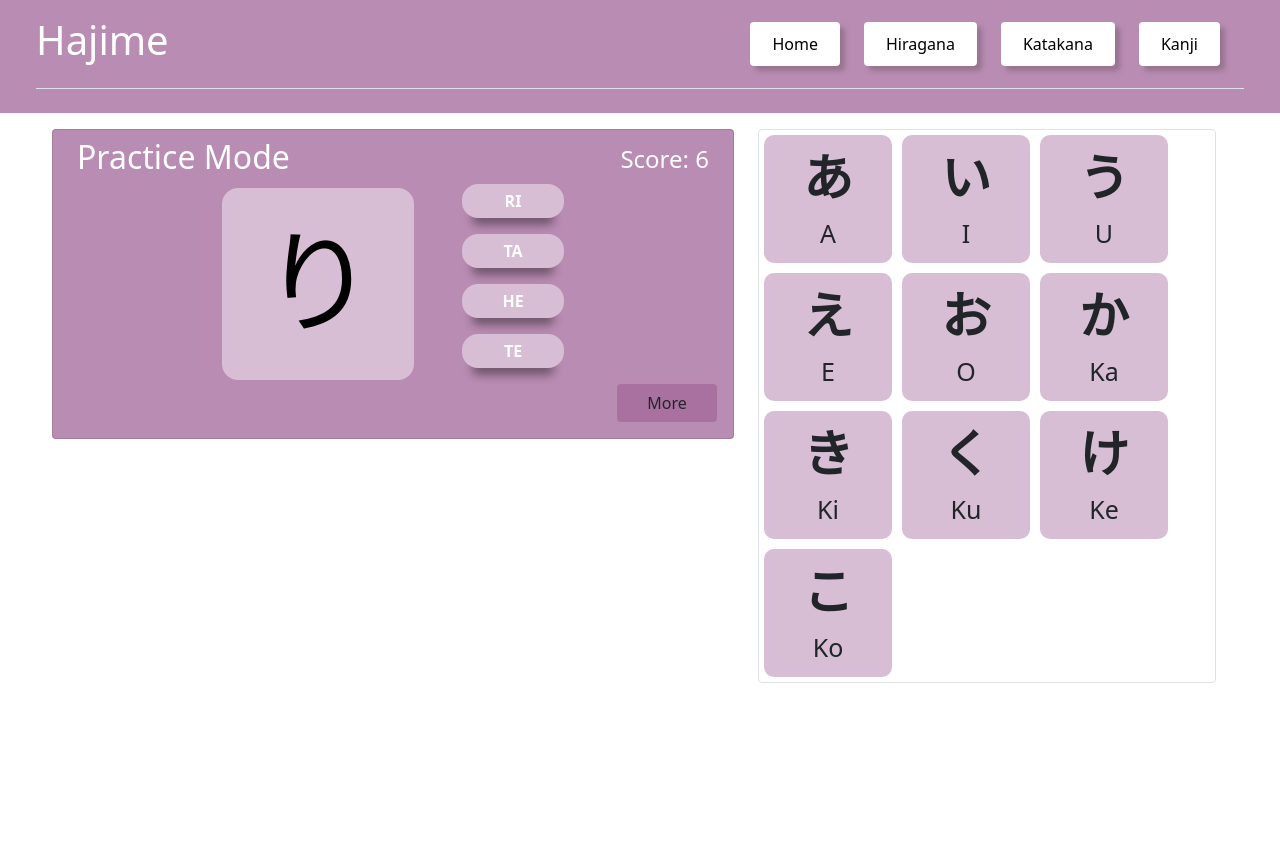
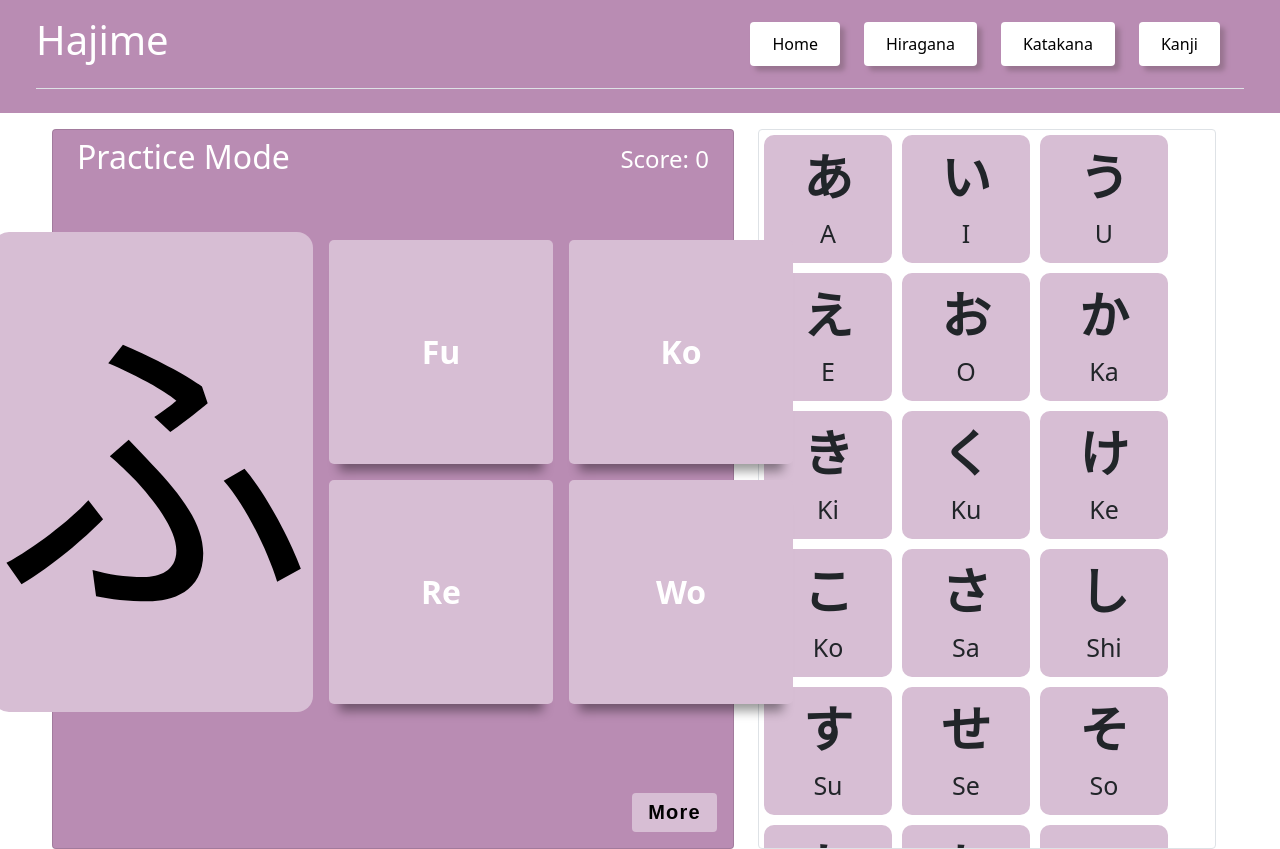
Before and after one commit to CesarMtzV/Hajime-Web, a React (Create React App) app: page /hiragana in a window 1280 px wide. Before the commit the page ends 800 px from the top, so only its background shows below. Built offline with nearby package versions, Linux system fonts and the light colour scheme.

Commit message:
V2.Hiragana page

```diff
--- a/package.json
+++ b/package.json
@@ -8,8 +8,10 @@
     "@testing-library/react": "^12.1.3",
     "@testing-library/user-event": "^13.5.0",
     "bootstrap": "^5.1.3",
+    "framer-motion": "^6.3.3",
     "react": "^17.0.2",
     "react-dom": "^17.0.2",
+    "react-hot-toast": "^2.2.0",
     "react-router-dom": "^6.3.0",
     "react-scripts": "5.0.0",
     "styled-components": "^5.3.5",
--- a/src/views/HiraganaPracticeView.js
+++ b/src/views/HiraganaPracticeView.js
@@ -1,6 +1,7 @@
-const HiraganaPracticeView = () => {
-    //const hiragana = ['あ', 'い', 'う', 'え', 'お', 'か', 'き', 'く', 'け', 'こ', 'さ', 'し', 'す', 'せ', 'そ', 'た', 'ち', 'つ', 'て', 'と', 'な', 'に', 'ぬ', 'ね', 'の', 'は', 'ひ', 'ふ', 'へ', 'ほ', 'ま', 'み', 'む', 'め', 'も', 'や', 'ゆ', 'よ', 'ら', 'り', 'る', 'れ', 'ろ', 'わ', 'を']
-    //const hiraganaSound = ['A', 'I', 'U', 'E', 'O', 'Ka', 'Ki', 'Ku', 'Ke', 'Ko', 'Sa', 'Shi', 'Su', 'Se', 'So', 'Ta', 'Chi', 'Tsu', 'Te', 'To', 'Na', 'Ni', 'Nu', 'Ne', 'No', 'Ha', 'Hi', 'Fu', 'He', 'Ho', 'Ma', 'Mi', 'Mu', 'Me', 'Mo', 'Ya', 'Yu', 'Yo', 'Ra', 'Ri', 'Ru', 'Re', 'Ro', 'Wa', 'Wo']
+import React, { useState } from "react";
+import toast, { Toaster } from "react-hot-toast";
+import { motion } from "framer-motion";
+
 const hira  = {
     'あ' : 'A',
     'い' : 'I',
@@ -11,59 +12,143 @@ const HiraganaPracticeView = () => {
     'き' : 'Ki',
     'く' : 'Ku',
     'け' : 'Ke',
-        'こ' : 'Ko'
+    'こ' : 'Ko',
+    'さ' : 'Sa',
+    'し' : 'Shi',
+    'す' : 'Su',
+    'せ' : 'Se',
+    'そ' : 'So',
+    'た' : 'Ta',
+    'ち' : 'Chi',
+    'つ' : 'Tsu',
+    'て' : 'Te',
+    'と' : 'To',
+    'な' : 'Na',
+    'に' : 'Ni',
+    'ぬ' : 'Nu',
+    'ね' : 'Ne',
+    'の' : 'No',
+    'は' : 'Ha',
+    'ひ' : 'Hi',
+    'ふ' : 'Fu',
+    'へ' : 'He',
+    'ほ' : 'Ho',
+    'ま' : 'Ma',
+    'み' : 'Mi',
+    'む' : 'Mu',
+    'め' : 'Me',
+    'も' : 'Mo',
+    'や' : 'Ya',
+    'ゆ' : 'Yu',
+    'よ' : 'Yo',
+    'ら' : 'Ra',
+    'り' : 'Ri',
+    'る' : 'Ru',
+    'れ' : 'Re',
+    'ろ' : 'Ro',
+    'わ' : 'Wa',
+    'を' : 'Wo'
+};
+
+function shuffleArray(arr) {
+    return arr.sort((a, b) => 0.5 - Math.random());
 }
 
+const HiraganaPracticeView = () => {
+    const keys = Object.keys(hira);
+    const values = Object.values(hira);
 
+    var x = Math.floor(Math.random() * keys.length);
+
+    const [currCharacter, setCurrentCharacter] = useState(
+        {
+            questionText: keys[x],
+            answerOption: shuffleArray([
+                {answerText: values[x], isCorrect: true},
+                {answerText: values[Math.floor(Math.random() * keys.length)], isCorrect: false},
+                {answerText: values[Math.floor(Math.random() * keys.length)], isCorrect: false},
+                {answerText: values[Math.floor(Math.random() * keys.length)], isCorrect: false},
+            ])});
+    const [score, setScore] = useState(0);
+
+    const handleAnswerOptionClick = (isCorrect) => {
+        var aux = Math.floor(Math.random() * keys.length);
+        /* const nextCharacter = keys[aux];
+        const nextValue = values[aux]; */
+
+        if(isCorrect) {
+            toast.success("Nice!", {duration: 1000});
+            setScore(score + 1);
+        } else {
+            toast.error("Try again!", {duration: 1000});
+        }
+
+        const nextCharacter = {
+            questionText: keys[aux],
+            answerOption: shuffleArray([
+                {answerText: values[aux], isCorrect: true},
+                {answerText: values[Math.floor(Math.random() * keys.length)], isCorrect: false},
+                {answerText: values[Math.floor(Math.random() * keys.length)], isCorrect: false},
+                {answerText: values[Math.floor(Math.random() * keys.length)], isCorrect: false},
+            ])
+        }
+        setCurrentCharacter(nextCharacter);
+    }
 
     return (
         <>
-            <div className="main-content">
+            <motion.div className="main-content"
+                animate={{ opacity: 1, y: 0 }}
+                initial={{ opacity: 0, y: 20 }}
+                exit={{ opacity: 0, y: -20 }}
+                transition={{ duration: .5 }}>
+                <div><Toaster/></div>
                 <div className="container-fluid px-0 px-sm-3">
-                    <div className="row">
+                    <div className="row" style={{height: "45rem"}}>
                         <div className="col-md-7 ps-5 h-100">
                             <div className="card align-items-center mt-3 pb-3 text-white h-100" style={{backgroundColor: "#B98CB3" }}>
                                 <div className="d-flex align-items-center w-100 pt-2">
                                     <h2 className="card-title px-4">Practice Mode</h2>
-                                    <h4 className="card-subtitle ms-auto px-4 fw-light">Score: 6</h4>
+                                    <h4 className="card-subtitle ms-auto px-4 fw-light">Score: {score}</h4>
                                 </div>
                                 <div className="d-flex align-items-center justify-content-center h-100 w-100">
                                     <div className="cardHiragana" style={{ backgroundColor: "#D7BED4"}}>
-                                        <h1 style={{fontSize: "7rem"}}>り</h1>
+                                        <h1 style={{fontSize: "20rem"}}>{currCharacter.questionText}</h1>
                                     </div>
-                                    <div className="d-flex flex-column justify-content-between ms-5 hiraganaPractice h-100">
-                                        <button className="btnHiraganaPractice mb-3" href="#">
-                                            <span>ri</span>
+                                    <div className="ms-3 hiraganaPractice">
+                                        {currCharacter.answerOption.map((answerOption, index) => (
+                                            <button key={index} className="btnHiraganaPractice" onClick={() => handleAnswerOptionClick(answerOption.isCorrect)}>
+                                                <span>{answerOption.answerText}</span>
                                             </button>
-                                        <button className="btnHiraganaPractice mb-3" href="#">
-                                            <span>ta</span>
-                                        </button>
-                                        <button className="btnHiraganaPractice mb-3" href="#">
-                                            <span>he</span>
-                                        </button>
-                                        <button className="btnHiraganaPractice mb-3" href="#">
-                                            <span>te</span>
-                                        </button>
+                                        ))}
                                     </div>
                                 </div>
-                                <button type="btn" className="btn ms-auto me-3" style={{width: "100px", backgroundColor: "#a871a0"}}>More</button>
+                                <motion.button
+                                    whileHover={{scale: 1.1}}
+                                    whileTap = {{scale: 0.9}}
+                                    className="hajime-button ms-auto me-3">
+                                    More
+                                </motion.button>
                             </div>
                         </div>
                         <div className="col-md-5 h-100">
                             <div className="hiraganaContainer mt-3 me-5 scroll border rounded">
                                 {Object.keys(hira).map((key, index) => {
                                     return (
-                                        <div className="hiraganaCard" key={key}>
+                                        <motion.div
+                                            className="hiraganaCard"
+                                            key={key}
+                                            whileHover={{scale: 1.1}}>
                                             <p className="mainCharacter">{key}</p>
                                             <p style={{fontSize: "25px"}}>{hira[key]}</p>
-                                        </div>
+                                        </motion.div>
                                     )
                                 })}
                             </div>
                         </div>
                     </div>
                 </div>
-            </div>
+            </motion.div>
         </>
     )
 }
```
Also changed, not shown: src/style.css, 1 other file (tests, documents, lock files or other folders). Lines whose indentation alone changed are shown as unchanged.
